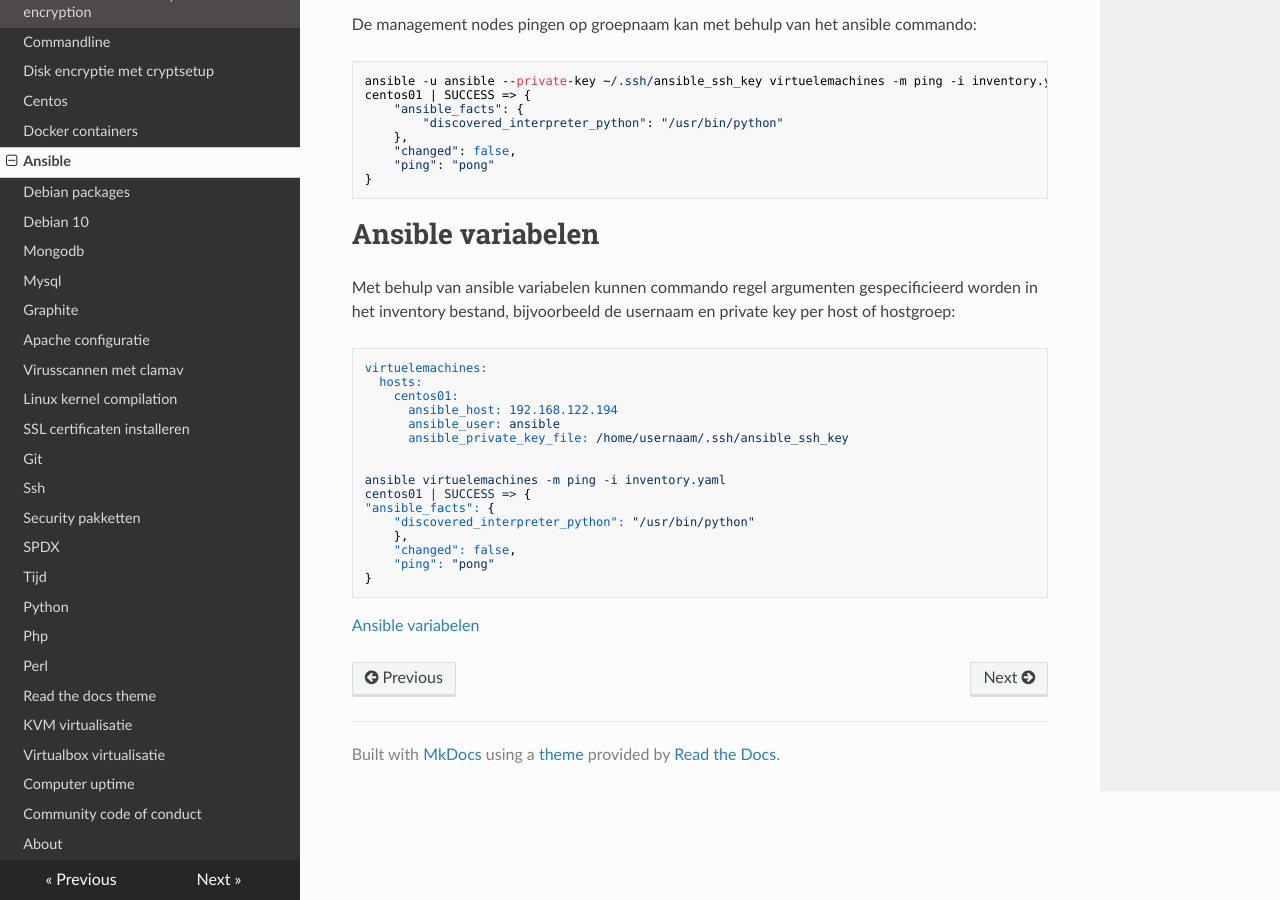
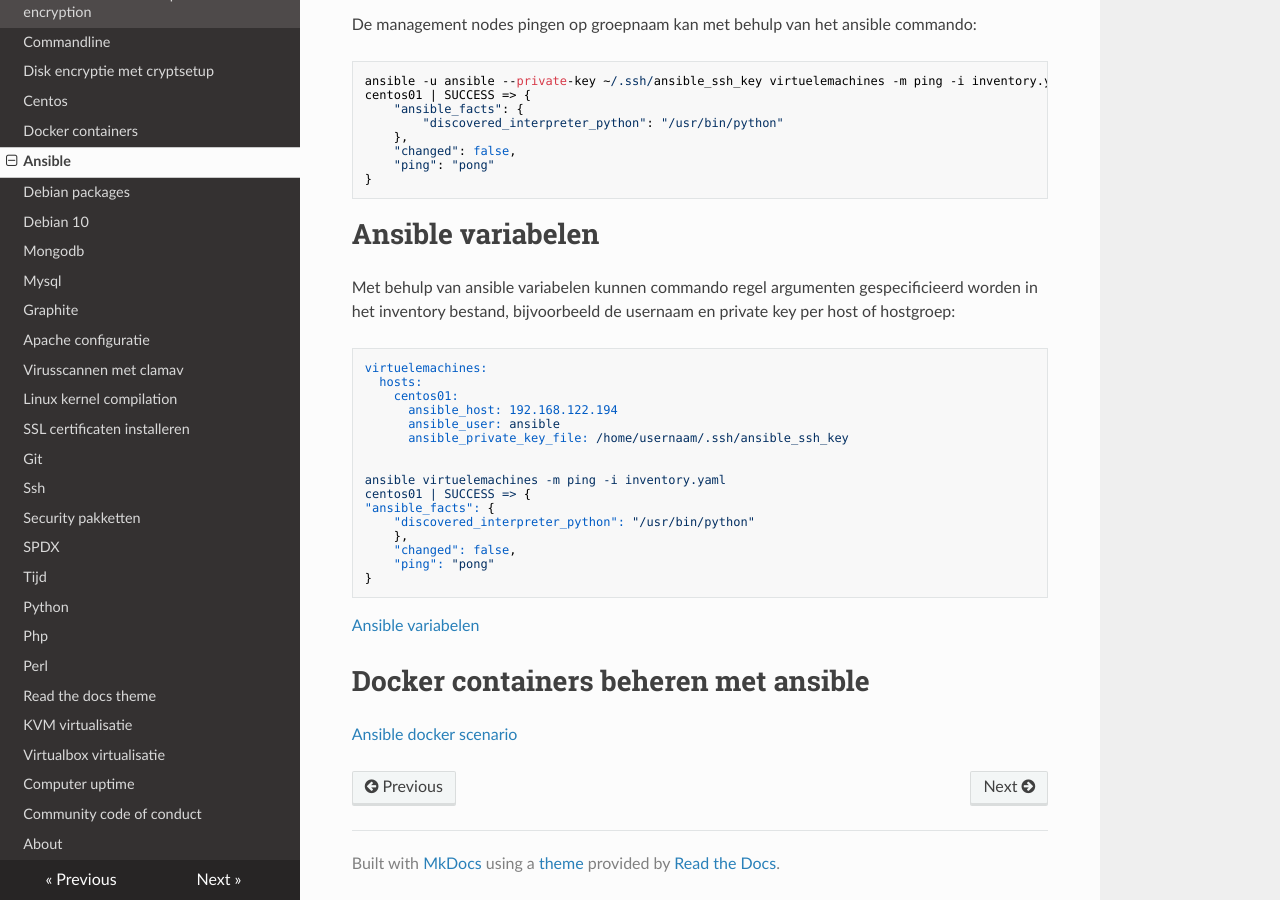
Before and after one commit to MatthewBuchananAstley/linuxhowto, an MkDocs documentation site: the page built from docs/ansible.md, in a window 1280 px wide and 900 px high, scrolled down 2057 px. Built offline with MkDocs 1.6.1, drawn with Linux system fonts in a browser that asks for light colours; nearby versions of some CDN libraries.

Commit message:
Added ansible docker scenario link

```diff
--- a/docs/ansible.md
+++ b/docs/ansible.md
@@ -123,3 +123,7 @@ Met behulp van ansible variabelen kunnen commando regel argumenten gespecificiee
     }
 
 <a href="https://docs.ansible.com/ansible/latest/inventory_guide/intro_inventory.html#variables-in-inventory">Ansible variabelen</a>
+
+# Docker containers beheren met ansible
+
+<a href="https://docs.ansible.com/ansible/latest/collections/community/docker/docsite/scenario_guide.html#ansible-collections-community-docker-docsite-scenario-guide"> Ansible docker scenario</a>
```
